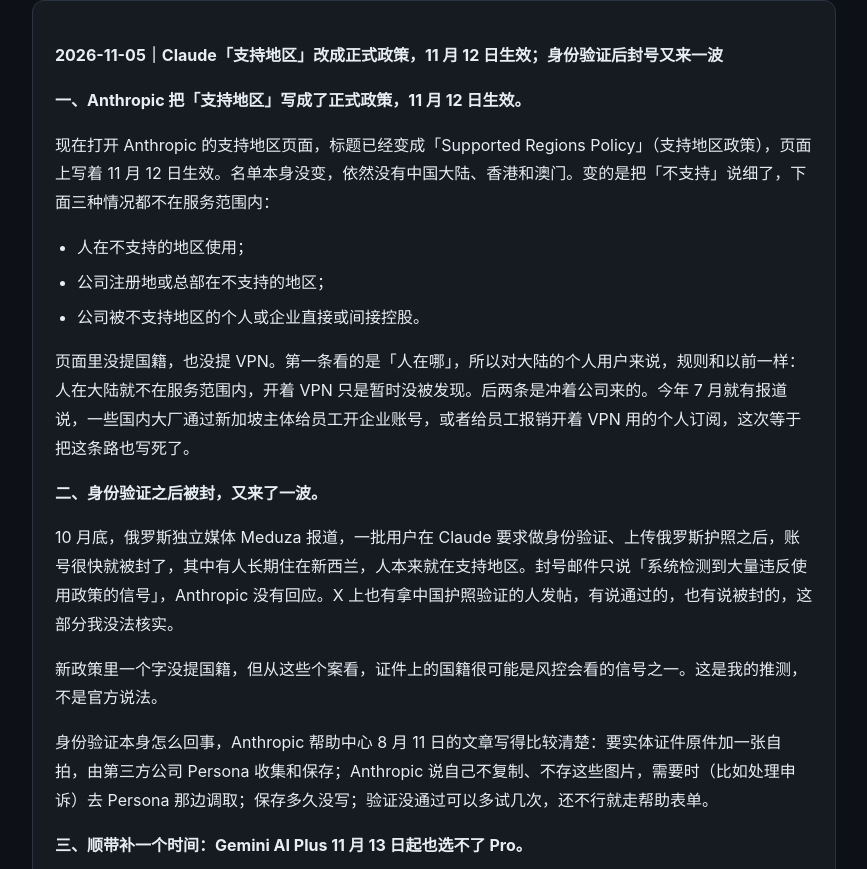
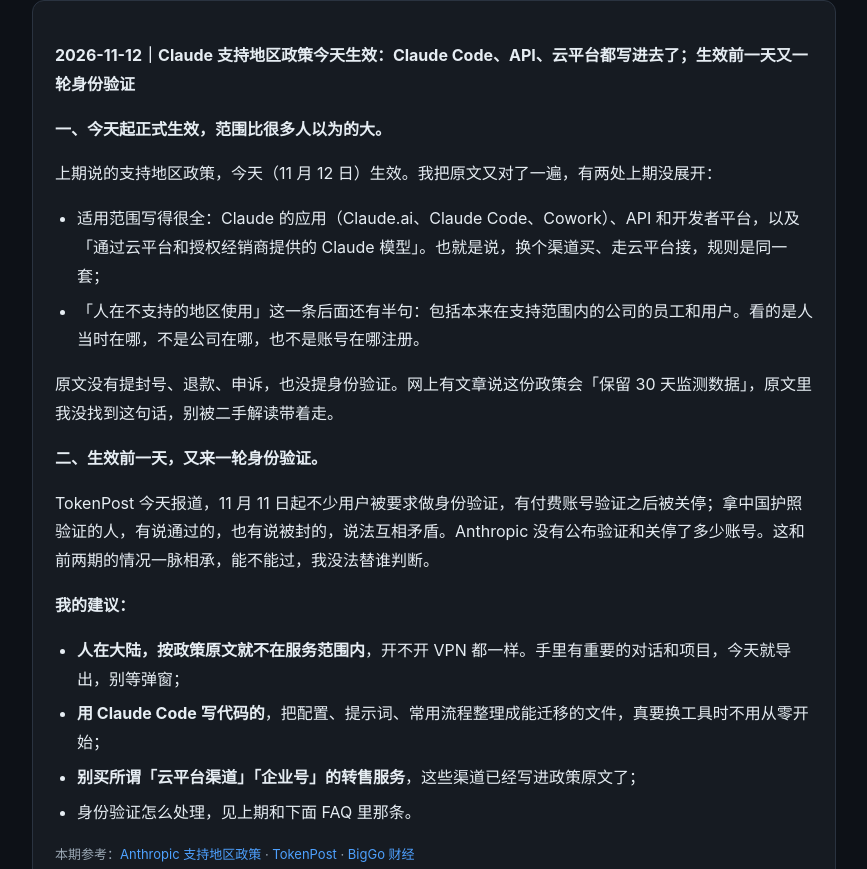
Before and after one commit to chinesevpn/chatgpt-vpn-guide, a plain HTML site: page index.html in a window 1280 px wide. Shown: the part 789-1658 px from the top of the page, without its empty margins (206-1073 px from the left). Drawn offline with Linux system fonts and the light colour scheme.

Commit message:
Update index.html

```diff
--- a/index.html
+++ b/index.html
@@ -59,7 +59,7 @@ footer{border-top:1px solid var(--line);margin-top:48px;padding:26px 0 52px;colo
 "headline":"2026 中国怎么用 ChatGPT / Claude / Gemini？注册、防封号与网络环境手册",
 "inLanguage":"zh-CN",
 "datePublished":"2026-09-21",
-"dateModified":"2026-11-05",
+"dateModified":"2026-11-12",
 "author":{"@type":"Person","name":"AI 访问手册"},
 "description":"在中国大陆稳定使用 ChatGPT、Claude、Gemini：注册要点、封号原因与防封清单、常见报错对照表、网络环境选择。"
 }
@@ -76,6 +76,7 @@ footer{border-top:1px solid var(--line);margin-top:48px;padding:26px 0 52px;colo
 {"@type":"Question","name":"Claude 出了中文界面，是不是在大陆也能用了？","acceptedAnswer":{"@type":"Answer","text":"不是。2026 年 10 月 Claude 上线了简体中文界面，付款页也能选中国，但 Anthropic 的支持地区名单没变，依然不含中国大陆、香港和澳门，官方也没有任何开放大陆的说法。同一时间大陆用户的封号还在继续，别因为中文界面去充年费。"}},
 {"@type":"Question","name":"Claude 账号突然被停用，和用 VPN 有关吗？","acceptedAnswer":{"@type":"Answer","text":"很可能有关。Anthropic 不支持中国大陆、香港和澳门，2026 年 10 月起开始成批停用通过 VPN 登录的账号，判断依据包括 IP、连接特征和付款信息。可以登录后走申诉，但成功率不高；没被封的先把重要对话导出来。"}},
 {"@type":"Question","name":"Gemini 免费版还能用 Pro 模型吗？","acceptedAnswer":{"@type":"Answer","text":"2026 年 10 月 9 日起不能了。个人账号没有订阅的只能用 Flash-Lite，AI Plus 能用 Flash，Pro 需要 AI Pro 或 AI Ultra 订阅；AI Plus 用户从 11 月 13 日起也不能再选 Pro。"}},
+{"@type":"Question","name":"用 Claude Code、API 或云平台接 Claude，是不是就不受地区限制？","acceptedAnswer":{"@type":"Answer","text":"不是。2026 年 11 月 12 日生效的支持地区政策写明，适用于 Claude 的应用（包括 Claude Code、Cowork）、API 和开发者平台，以及通过云平台和授权经销商提供的 Claude 模型；判断标准是使用的人当时在哪。人在中国大陆、香港或澳门，换哪个渠道都在服务范围之外。"}},
 {"@type":"Question","name":"Claude 让我做身份验证，该传证件吗？","acceptedAnswer":{"@type":"Answer","text":"先想清楚再传。证件和自拍由第三方公司 Persona 收集保存，保存多久 Anthropic 没有公开；Anthropic 不支持中国大陆、香港和澳门，2026 年 11 月 12 日起生效的支持地区政策看的是你人在哪，传了证件也不保证不封。要不要传是你自己的判断，但绝对不要用别人的证件。"}},
 {"@type":"Question","name":"在中国用 ChatGPT 选什么样的网络工具？","acceptedAnswer":{"@type":"Answer","text":"AI 场景只看三个指标：出口 IP 干不干净（共用人数）、地区稳不稳定、断线恢复快不快。免费 VPN 共用人数太多基本不可用；选择时确认：有免费试用、能固定地区、有智能分流、断线自动重连、找得到客服。"}}
 ]
@@ -88,7 +89,7 @@ footer{border-top:1px solid var(--line);margin-top:48px;padding:26px 0 52px;colo
 <div class="wrap">
 <h1>2026 中国怎么用 <em>ChatGPT / Claude / Gemini</em>？<br>注册、防封号与网络环境手册</h1>
 <p>能看 YouTube 不代表能用 ChatGPT——AI 平台对网络的判定标准完全不同。这份手册整理了在国内使用三大 AI 工具的完整打法：注册要点、封号原因、报错排查、网络环境怎么选。</p>
-<div class="meta">最后核实：2026 年 11 月 5 日 · 长期更新，欢迎收藏 ⭐ · <a href="https://github.com/chinesevpn/chatgpt-vpn-guide">GitHub 版</a></div>
+<div class="meta">最后核实：2026 年 11 月 12 日 · 长期更新，欢迎收藏 ⭐ · <a href="https://github.com/chinesevpn/chatgpt-vpn-guide">GitHub 版</a></div>
 </div>
 </header>
 
@@ -111,6 +112,26 @@ footer{border-top:1px solid var(--line);margin-top:48px;padding:26px 0 52px;colo
 <section id="news">
 <h2>AI 访问动态（持续更新）</h2>
 <p class="note">这里记录和「在国内用 AI 工具」直接相关的新变化，以及它对你意味着什么。新的在上，旧的往下沉。</p>
+<div class="card">
+<h3>2026-11-12｜Claude 支持地区政策今天生效：Claude Code、API、云平台都写进去了；生效前一天又一轮身份验证</h3>
+<p><strong>一、今天起正式生效，范围比很多人以为的大。</strong></p>
+<p>上期说的支持地区政策，今天（11 月 12 日）生效。我把原文又对了一遍，有两处上期没展开：</p>
+<ul>
+<li>适用范围写得很全：Claude 的应用（Claude.ai、Claude Code、Cowork）、API 和开发者平台，以及「通过云平台和授权经销商提供的 Claude 模型」。也就是说，换个渠道买、走云平台接，规则是同一套；</li>
+<li>「人在不支持的地区使用」这一条后面还有半句：包括本来在支持范围内的公司的员工和用户。看的是人当时在哪，不是公司在哪，也不是账号在哪注册。</li>
+</ul>
+<p>原文没有提封号、退款、申诉，也没提身份验证。网上有文章说这份政策会「保留 30 天监测数据」，原文里我没找到这句话，别被二手解读带着走。</p>
+<p><strong>二、生效前一天，又来一轮身份验证。</strong></p>
+<p>TokenPost 今天报道，11 月 11 日起不少用户被要求做身份验证，有付费账号验证之后被关停；拿中国护照验证的人，有说通过的，也有说被封的，说法互相矛盾。Anthropic 没有公布验证和关停了多少账号。这和前两期的情况一脉相承，能不能过，我没法替谁判断。</p>
+<p><strong>我的建议：</strong></p>
+<ul>
+<li><strong>人在大陆，按政策原文就不在服务范围内</strong>，开不开 VPN 都一样。手里有重要的对话和项目，今天就导出，别等弹窗；</li>
+<li><strong>用 Claude Code 写代码的</strong>，把配置、提示词、常用流程整理成能迁移的文件，真要换工具时不用从零开始；</li>
+<li><strong>别买所谓「云平台渠道」「企业号」的转售服务</strong>，这些渠道已经写进政策原文了；</li>
+<li>身份验证怎么处理，见上期和下面 FAQ 里那条。</li>
+</ul>
+<p style="font-size:13px;color:var(--muted)">本期参考：<a href="https://www.anthropic.com/supported-countries" rel="nofollow">Anthropic 支持地区政策</a> · <a href="https://www.tokenpost.com/news/regulation/55545" rel="nofollow">TokenPost</a> · <a href="https://finance.biggo.com/news/b7798d52-d5c2-499b-9c98-59d53c2b7688" rel="nofollow">BigGo 财经</a></p>
+</div>
 <div class="card">
 <h3>2026-11-05｜Claude「支持地区」改成正式政策，11 月 12 日生效；身份验证后封号又来一波</h3>
 <p><strong>一、Anthropic 把「支持地区」写成了正式政策，11 月 12 日生效。</strong></p>
@@ -322,6 +343,8 @@ footer{border-top:1px solid var(--line);margin-top:48px;padding:26px 0 52px;colo
 <p>不是。2026 年 10 月 Claude 上线了简体中文界面，付款页也能选中国，但 Anthropic 的支持地区名单没变，依然不含中国大陆、香港和澳门，官方也没有任何开放大陆的说法。同一时间大陆用户的封号还在继续，别因为中文界面去充年费。见上面的 <a href="#news">AI 访问动态</a>。</p></details>
 <details><summary>Claude 账号突然被停用，和用 VPN 有关吗？</summary>
 <p>很可能有关。Anthropic 不支持中国大陆、香港和澳门，2026 年 10 月起开始成批停用通过 VPN 登录的账号，判断依据包括 IP、连接特征和付款信息。可以登录后走申诉，但成功率不高；没被封的先把重要对话导出来。见上面的 <a href="#news">AI 访问动态</a>。</p></details>
+<details><summary>用 Claude Code、API 或云平台接 Claude，是不是就不受地区限制？</summary>
+<p>不是。2026 年 11 月 12 日生效的支持地区政策写明，适用于 Claude 的应用（包括 Claude Code、Cowork）、API 和开发者平台，以及通过云平台和授权经销商提供的 Claude 模型；判断标准是使用的人当时在哪。人在中国大陆、香港或澳门，换哪个渠道都在服务范围之外。见上面的 <a href="#news">AI 访问动态</a>。</p></details>
 <details><summary>Claude 让我做身份验证，该传证件吗？</summary>
 <p>先想清楚再传。证件和自拍由第三方公司 Persona 收集保存，保存多久 Anthropic 没有公开；Anthropic 不支持中国大陆、香港和澳门，2026 年 11 月 12 日起生效的支持地区政策看的是你人在哪，传了证件也不保证不封。要不要传是你自己的判断，但绝对不要用别人的证件。见上面的 <a href="#news">AI 访问动态</a>。</p></details>
 <details><summary>Gemini 免费版还能用 Pro 模型吗？</summary>
```
